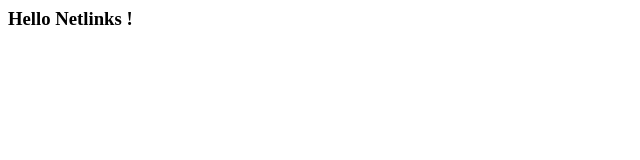
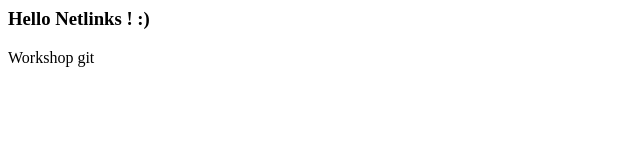
Before and after one commit to hibabibi/monSuperProjet-1, a plain HTML site: page index.html in a window 1280 px wide. Shown: the whole page, without its empty margins (0-640 px from the left). Drawn offline with Linux system fonts and the light colour scheme.

Commit message:
Ajout d'un paragraphe + simley

```diff
--- a/index.html
+++ b/index.html
@@ -1 +1,2 @@
-<h3>Hello Netlinks ! </h3>
+<h3>Hello Netlinks ! :) </h3>
+<p> Workshop git</p>
```
